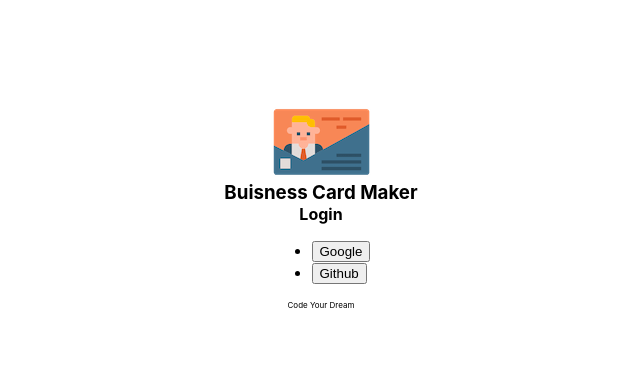
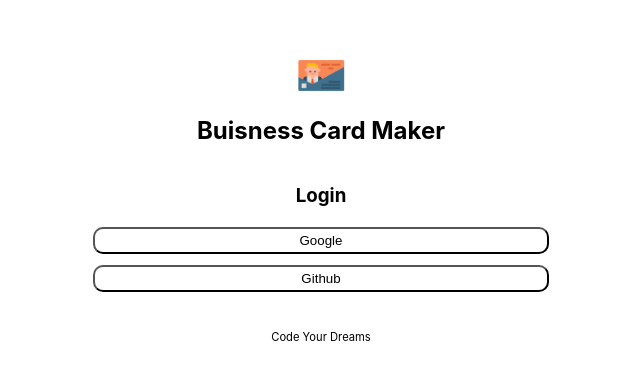
Before and after one commit to Isandaddy/Buisness-Card-Maker, a React (Create React App) app: page / in a window 1280 px wide. Shown: the part 192-572 px from the top of the page, without its empty margins (319-959 px from the left). Built offline with nearby package versions, Linux system fonts and the light colour scheme; no server answers.

Commit message:
add login design

```diff
--- a/src/app.jsx
+++ b/src/app.jsx
@@ -5,9 +5,9 @@ import Login from './components/login/login';
 function App( { authService } ) {
 
   return (
-    <section className={styles.container}>
+    <div className={styles.app}>
       <Login authService={authService}/>
-    </section>
+    </div>
   );
 }
 
--- a/src/app.module.css
+++ b/src/app.module.css
@@ -1,6 +1,14 @@
-.container {
+@value makerGray from './common/colors.css';
+
+* {
+  box-sizing: border-box;
+}
+
+.app {
   display: flex;
-  height: 800px;
+  width: 100%;
+  height: 100vh;
   justify-content: center;
   align-items: center;
+  background-color: makerGray;
 }
--- a/src/components/footer/footer.jsx
+++ b/src/components/footer/footer.jsx
@@ -3,7 +3,9 @@ import styles from './footer.module.css';
 
 const Footer = (props) => {
     return (
-        <footer className={styles.footer}>Code Your Dream</footer>
+        <div className={styles.footer}>
+            Code Your Dreams
+        </div>
     );
 }
 
--- a/src/components/footer/footer.module.css
+++ b/src/components/footer/footer.module.css
@@ -1,4 +1,11 @@
+@value makerGreen, makerWhite from '../../common/colors.css';
 .footer {
-  font-size: 0.5rem;
+  width: 100%;
+  height: 5vh;
+  display: flex;
+  justify-content: center;
+  align-items: center;
+  font-size: 0.7em;
   color: makerWhite;
+  background-color: makerGreen;
 }
--- a/src/components/header/header.jsx
+++ b/src/components/header/header.jsx
@@ -1,10 +1,11 @@
 import React from 'react';
 import styles from './header.module.css';
 
-const Header = (props) => {
+const Header = ({onLogout}) => {
 
     return (
         <header className={styles.header}>
+            {onLogout && <button className={styles.logout} onLogout={onLogout}>Logout</button>}
             <div className={styles.logo}>
                 <img src="./images/logo.png" alt="logo"/>
             </div>
--- a/src/components/header/header.module.css
+++ b/src/components/header/header.module.css
@@ -1,5 +1,18 @@
+@value makerGreen from '../../common/colors.css';
+
 .header {
-  display: flex;
-  flex-direction: column;
-  align-items: center;
+  width: 100%;
+  position: relative;
+  text-align: center;
+  background-color: makerGreen;
 }
+
+img {
+  width: 3em;
+}
+.logout {
+  position: absolute;
+  top: 0.5em;
+  right: 1em;
+  font-size: 0.5em;
+}
--- a/src/components/login/login.module.css
+++ b/src/components/login/login.module.css
@@ -1,36 +1,49 @@
-@value makerGreen from '../../common/colors.css';
-@value makerWhite from '../../common/colors.css';
-@value makerBlack from '../../common/colors.css';
+@value makerGreen, makerWhite, makerBlack, makerLightPink from '../../common/colors.css';
 
 h1 {
   color: makerWhite;
-  margin: 0;
+}
+
+ul {
+  display: flex;
+  flex-direction: column;
+  list-style: none;
+  width: 100%;
+  padding: 0;
+}
+
+li {
+  margin-bottom: 0.5em;
+}
+
+button {
+  width: 95%;
+  height: 2em;
+  outline: 0;
+  margin: 0.1rem;
+  background-color: transparent;
+  border: 2px solid makerGreen;
+  border-radius: 10px;
+}
+
+button:hover {
+  background-color: makerLightPink;
 }
 
 .login {
+  width: 30em;
   display: flex;
   flex-direction: column;
   align-items: center;
-  background-color: makerGreen;
+  justify-content: center;
+  background-color: makerWhite;
 }
 
 .middle {
-  background-color: makerWhite;
   width: 100%;
-  display: flex;
-  flex-direction: column;
-  align-items: center;
+  text-align: center;
 }
 
 .middleTitle {
   color: makerBlack;
 }
-
-.authGoogle {
-  border: 1px solid makerGreen;
-  border-radius: 10px;
-  width: 90%;
-  margin: 0.5rem 0;
-  text-align: center;
-  cursor: pointer;
-}
```
